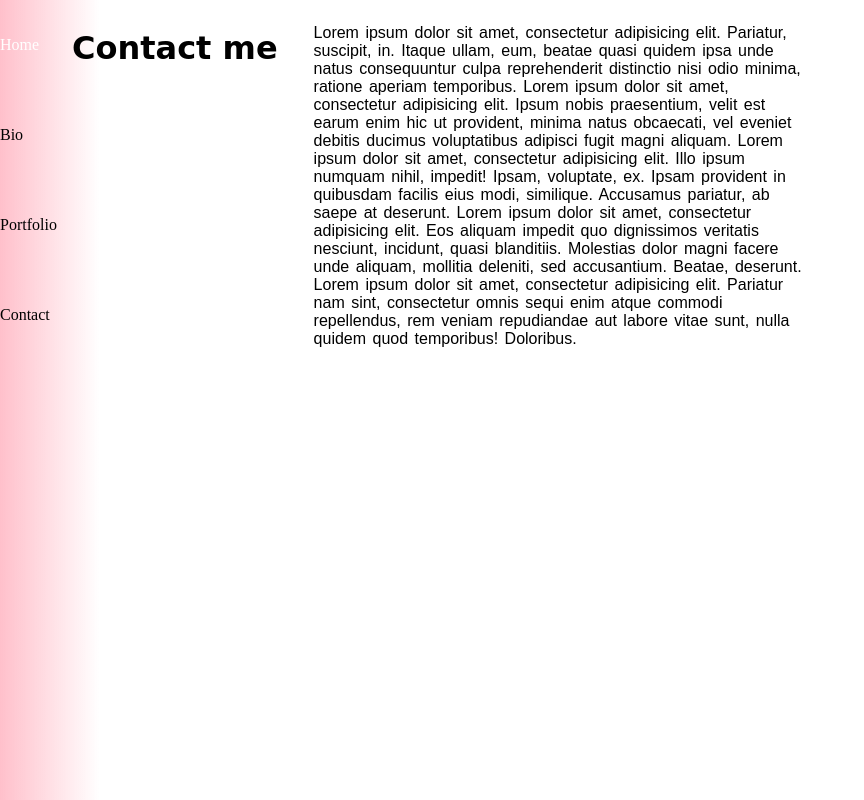
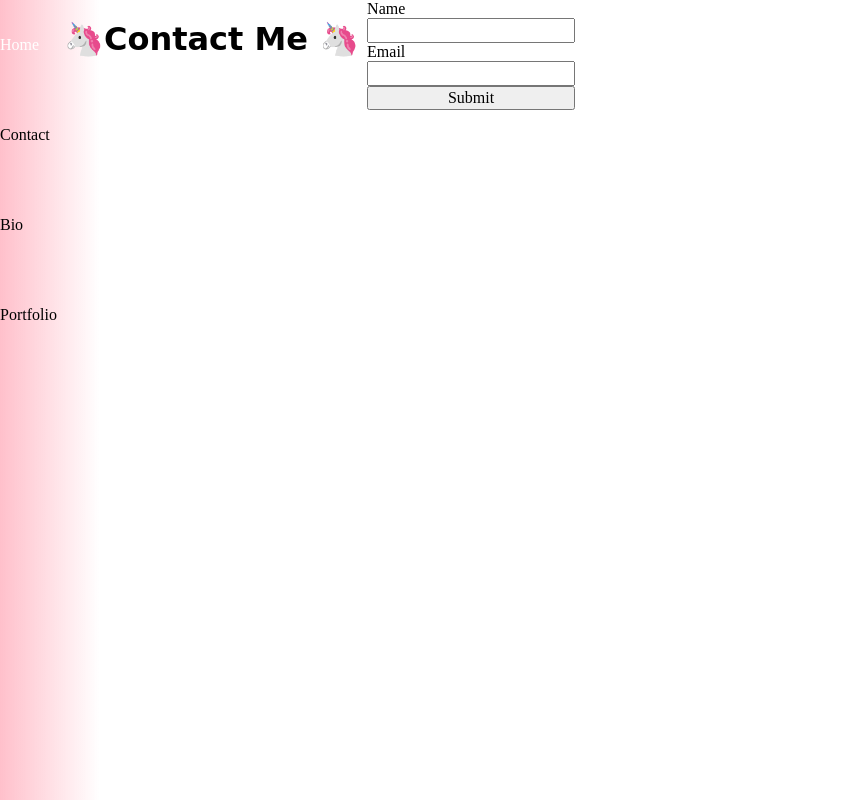
Before and after one commit to CantH8K8/canth8k8.github.io, a plain HTML site: page contact.html in a window 1280 px wide. Shown: the whole page, without its empty margins (0-864 px from the left). Drawn offline with nearby package versions, Linux system fonts and the light colour scheme.

Commit message:
Some small touches

```diff
--- a/contact.html
+++ b/contact.html
@@ -1,32 +1,41 @@
 <!DOCTYPE html>
 <html lang="en">
 <head>
-  <meta charset="UTF-8" />
-  <title>Catherine A Bryant</title>
+    <meta charset="UTF-8">
+    <title>Contact</title>
+
+	<!-- For RWD -->
+	<meta name="viewport" content="width=device-width, initial-scale=1">
+    <!-- Normalize -->
+  	<link rel="stylesheet" href="https://cdnjs.cloudflare.com/ajax/libs/normalize/5.0.0/normalize.min.css">
+
+	<!-- Styles -->
+	<link rel="stylesheet" href="css/styles.css">
+
 </head>
-<link href="css/styles.css" rel="stylesheet" type="text/css">
-  <meta charset="UTF-8" />
-  <title>KT's Portfolio</title>
-<body>
-<header>
-    <nav>
-      <a href="index.html" class="link1">Home</a>
-      <a href="bio.html" class="link2">Bio</a>
-      <a href="portfolio.html" class="link3">Portfolio</a>
-      <a href="contact.html" class="link4">Contact</a>
-    </nav>
-</header>
 <body>
 
- <h1>Contact me</h1>
-  <p class="home-description">
+    <header>
+        <nav>
+         <a href="index.html">Home</a>
+         <a href="contact.html">Contact</a>
+         <a href="bio.html">Bio</a>
+         <a href="portfolio.html">Portfolio</a>
+         </nav>
+    </header>
 
-    Lorem ipsum dolor sit amet, consectetur adipisicing elit. Pariatur, suscipit, in. Itaque ullam, eum, beatae quasi quidem ipsa unde natus consequuntur culpa reprehenderit distinctio nisi odio minima, ratione aperiam temporibus.
-    Lorem ipsum dolor sit amet, consectetur adipisicing elit. Ipsum nobis praesentium, velit est earum enim hic ut provident, minima natus obcaecati, vel eveniet debitis ducimus voluptatibus adipisci fugit magni aliquam.
-    Lorem ipsum dolor sit amet, consectetur adipisicing elit. Illo ipsum numquam nihil, impedit! Ipsam, voluptate, ex. Ipsam provident in quibusdam facilis eius modi, similique. Accusamus pariatur, ab saepe at deserunt.
-    Lorem ipsum dolor sit amet, consectetur adipisicing elit. Eos aliquam impedit quo dignissimos veritatis nesciunt, incidunt, quasi blanditiis. Molestias dolor magni facere unde aliquam, mollitia deleniti, sed accusantium. Beatae, deserunt.
-    Lorem ipsum dolor sit amet, consectetur adipisicing elit. Pariatur nam sint, consectetur omnis sequi enim atque commodi repellendus, rem veniam repudiandae aut labore vitae sunt, nulla quidem quod temporibus! Doloribus.
-  </p>
- </body>
+<h1>&#x1F984;Contact Me &#x1F984;</h1>
+
+<form action="https://formspree.io/cbryant8@ewu.edu" method="POST">
+
+  <label for="name">Name</label>
+  <input type="text" name="name" />
+
+  <label for="email">Email</label>
+  <input type="text" name="email"/>
+
+  <input type="submit" />
+
+</form>
 </body>
 </html>
```
